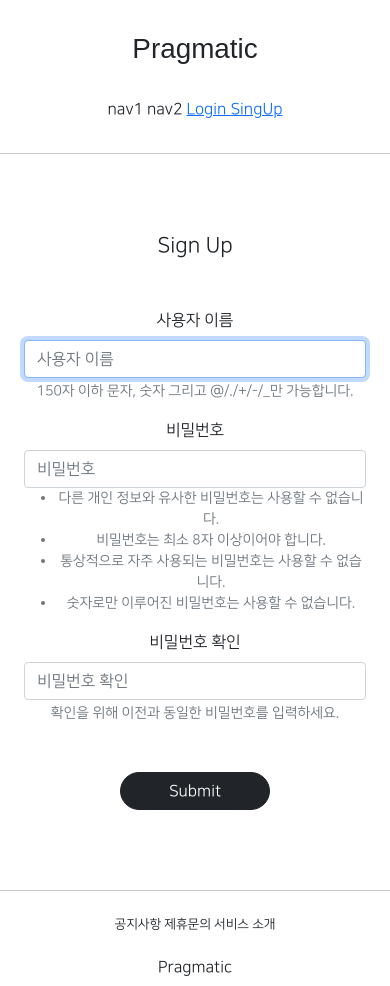
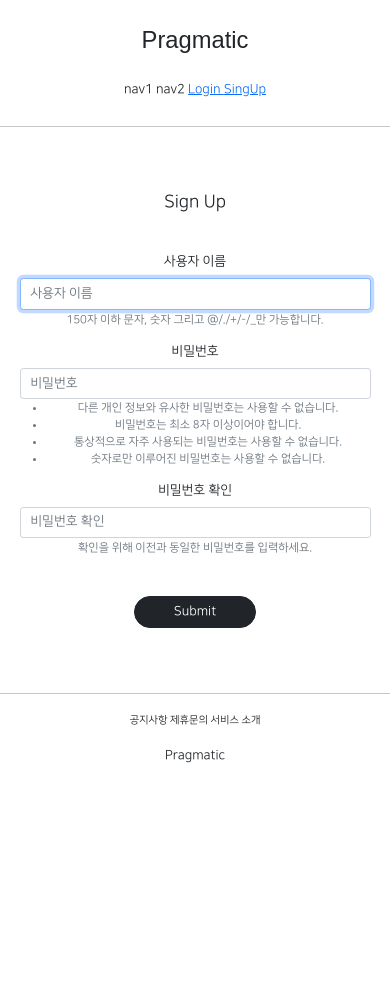
Before and after one commit to 00kang/gis_web_mine, a Django app: page /accounts/create/ in a window 390 px wide. After the commit the page ends 763 px from the top, so only its background shows below. Run offline with Django 3.2, Linux system fonts and the light colour scheme; parts of the project's set-up code (start-up, migrations or seed data) failed here and were passed over; some libraries are stand-ins or nearby versions; some web fonts are replaced.

Commit message:
08/12 commit | resizing article font-size by device

```diff
--- a/static/base.css
+++ b/static/base.css
@@ -60,3 +60,10 @@
     padding: 1rem;
     margin: 1rem;
 }
+
+@media screen and (max-width: 500px) {
+    html {
+        /*default = 16px*/
+        font-size: 13px;
+    }
+}
```
